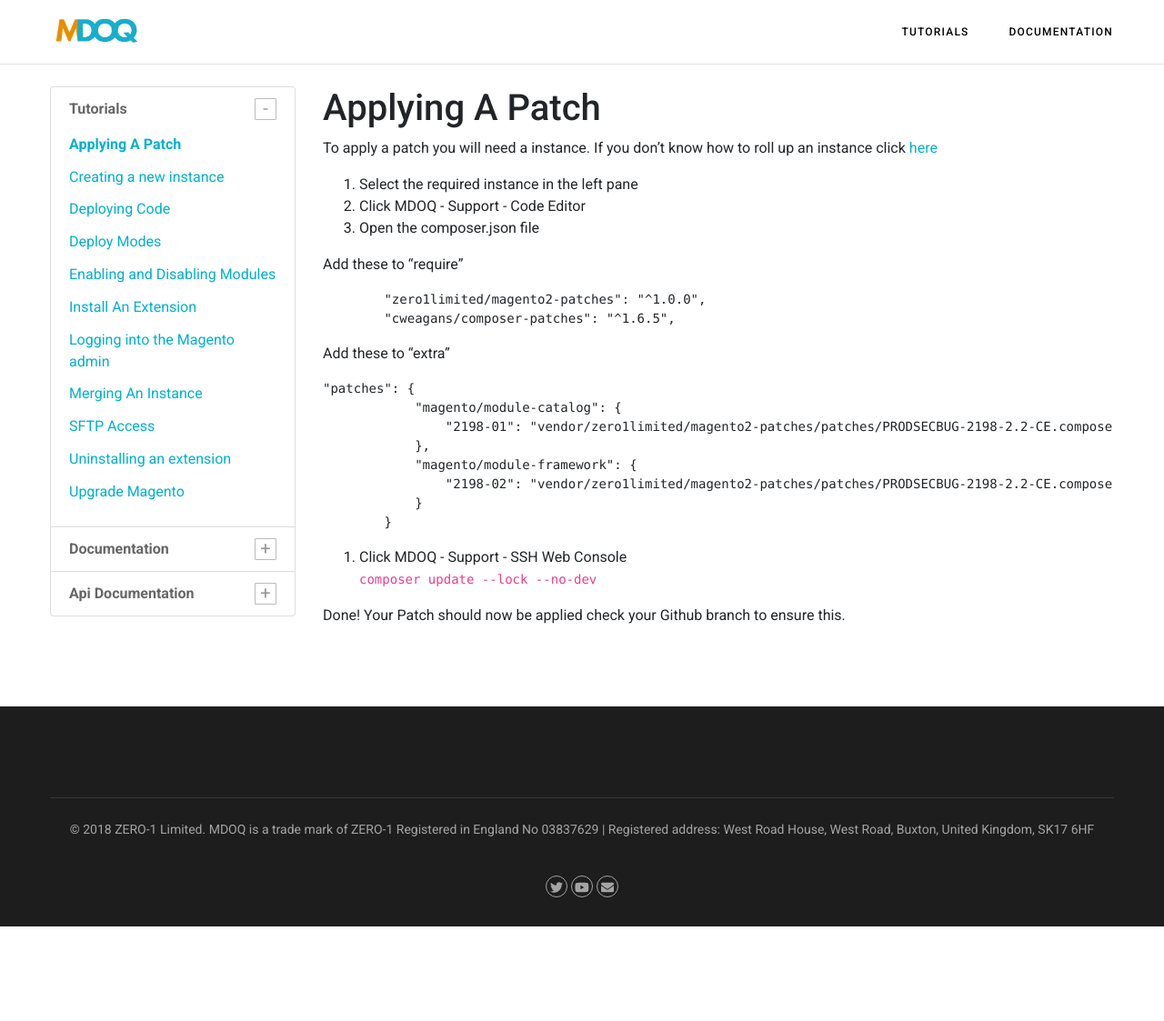
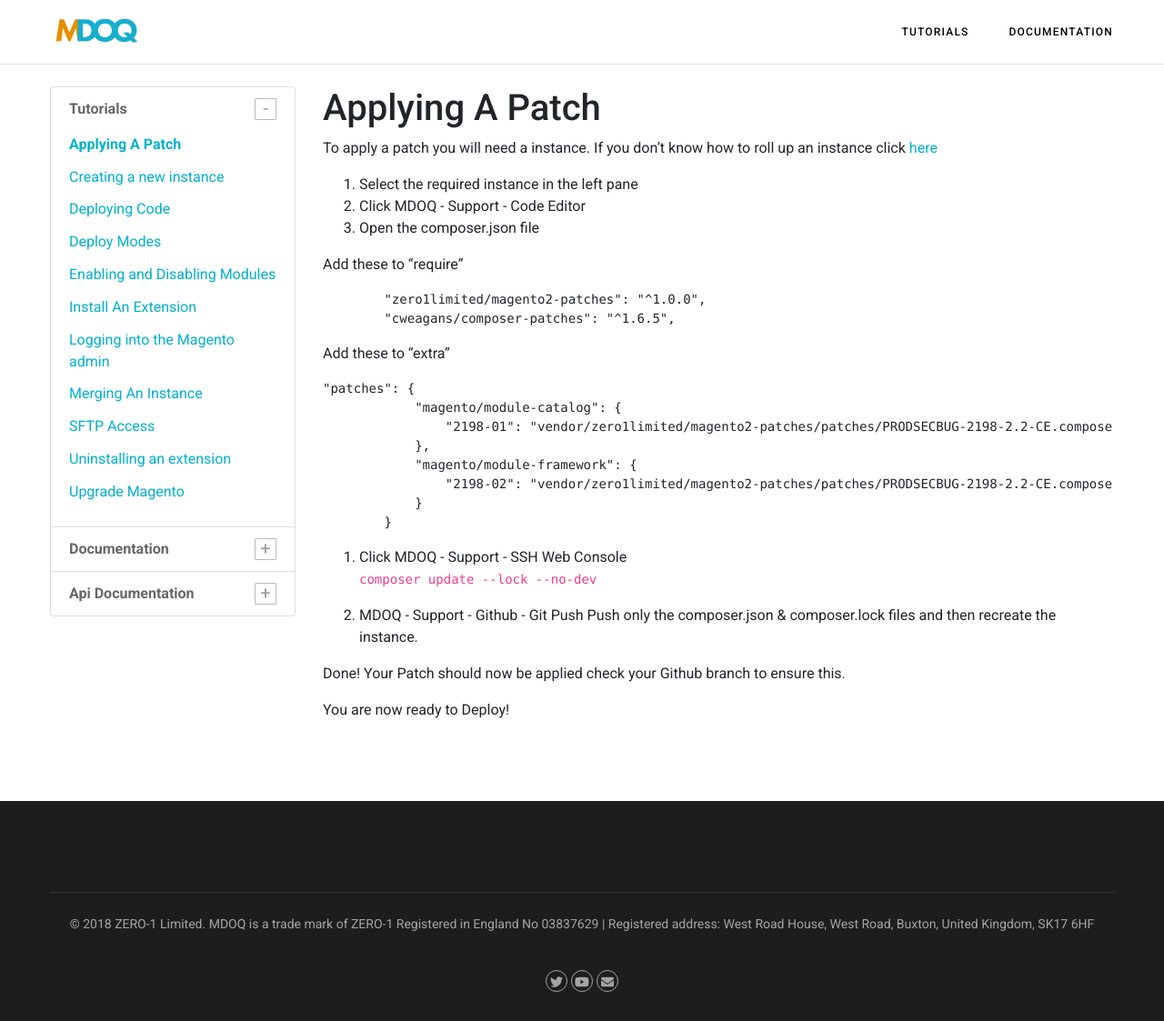
Before and after one commit to zero1limited/mdoq-docs, a Jekyll site: the page built from docs/tutorials/applying-a-patch.md, in a window 1280 px wide. Shown: the whole page at 91% size. Built offline with Jekyll 4.4.1, drawn with Linux system fonts in a browser that asks for light colours; nearby versions of some CDN libraries; before the commit the page ends 1019 px from its top, so only the background shows below that.

Commit message:
formatting

````diff
--- a/docs/tutorials/applying-a-patch.md
+++ b/docs/tutorials/applying-a-patch.md
@@ -28,9 +28,14 @@ Add these to "extra"
             }
         }
 ```
-3. Click MDOQ - Support - SSH Web Console
+4. Click MDOQ - Support - SSH Web Console
 ```composer update --lock --no-dev```
 
+5. MDOQ - Support - Github - Git Push
+Push only the composer.json & composer.lock files
+and then recreate the instance.
 
+Done! Your Patch should now be applied check your
+Github branch to ensure this.
 
-Done! Your Patch should now be applied check your Github branch to ensure this.
+You are now ready to Deploy!
````
